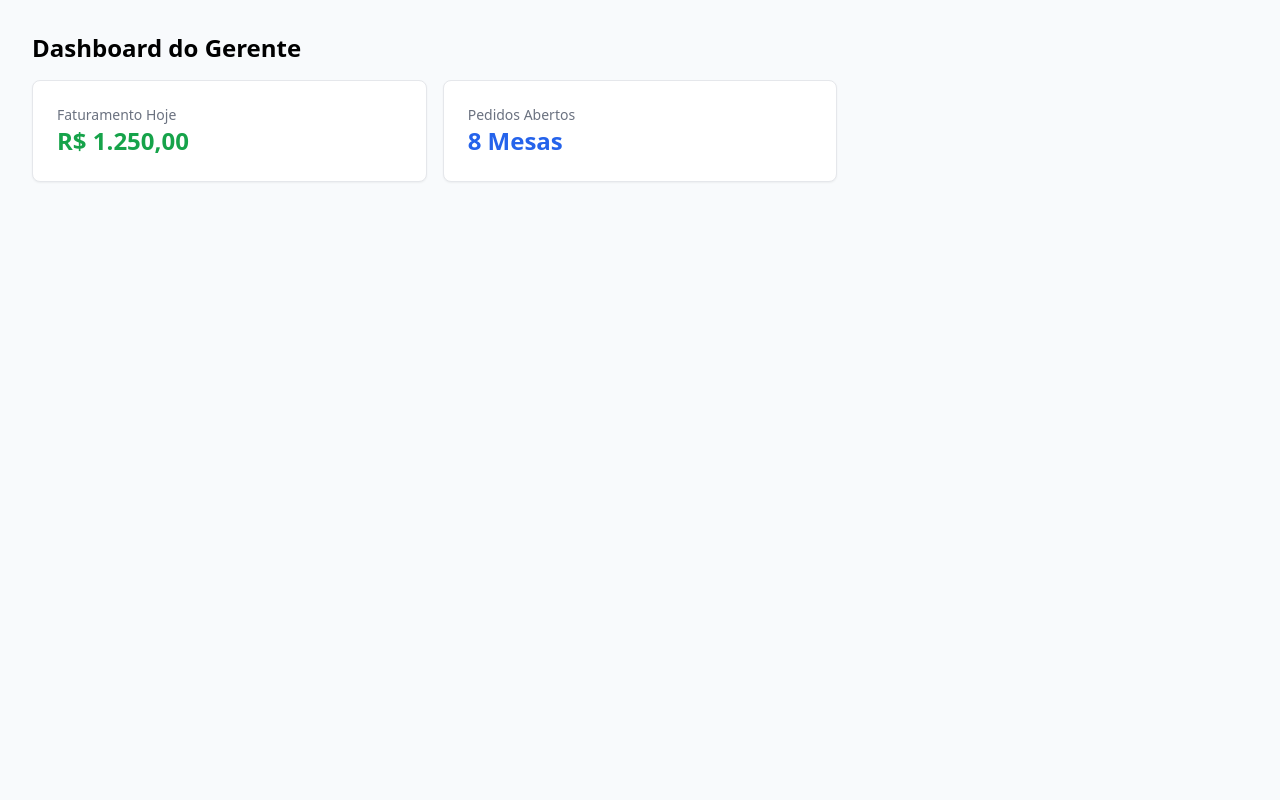
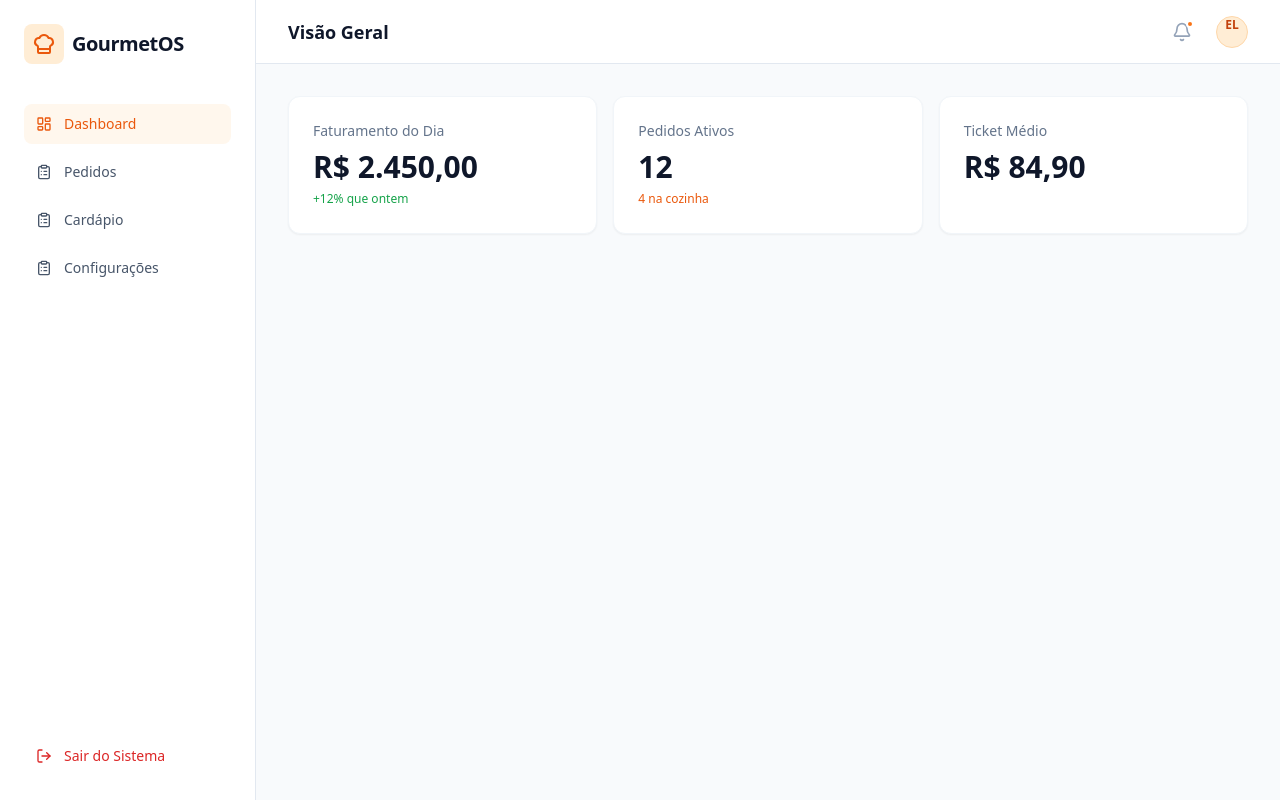
Before and after one commit to EvertonLuizdev/gourmet-os, a React (Vite) app in the folder gourmet-os/: page /admin in a window 1280 px wide. Built offline with nearby package versions, Linux system fonts and the light colour scheme.

Commit message:
feat(ui): implementa layout de autenticação e atualiza rotas

```diff
--- /dev/null
+++ b/gourmet-os/src/layouts/AppLayout.tsx
@@ -0,0 +1,117 @@
+import { Outlet, useNavigate, useLocation } from "react-router-dom";
+import {
+    LayoutDashboard,
+    UtensilsCrossed,
+    ClipboardList,
+    Settings,
+    LogOut,
+    ChefHat,
+    Bell
+} from "lucide-react"
+import { Button } from "../components/Button";
+
+export function AppLayout() {
+    const navigate = useNavigate();
+    const location = useLocation();
+
+    function isActive(path: string) {
+        return location.pathname === path
+            ? "bg-orange-50 text-orange-600"
+            : "text-slate-600 houver:bg-slate-50 houver:text-slace-900";
+    }
+
+    return (
+        <div className="min-h-screen grid grid-cols-[16rem_1fr] bg-slate-50">
+
+            {/* Sidebar lateral*/}
+            <aside className="border-r border-slate-200 bg-white p-6 flex flex-col justify-between">
+
+                <div>
+                    {/* Logo da Sidebar */}
+                    <div className="flex items-center gap-2 mb-10 text-slate-900">
+                        <div className="p-2 bg-orange-100 rounded-lg">
+                            <ChefHat className="h-6 w-6 text-orange-600" />
+                        </div>
+                        <span className="text-xl font-bold tracking-tight">GourmetOS</span>
+                    </div>
+
+                    {/* Menu de Navegação */}
+                    <nav className="space-y-2">
+                        <button
+                            onClick={() => navigate('/admin')}
+                            className={`w-full flex items-center gap-3 px-3 py-2.5 rounded-lg text-sm font-medium transition-solors ${isActive('/admin')}`}
+                        >
+                            <LayoutDashboard className="h-4 w-4" />
+                            Dashboard
+                        </button>
+
+                        <button
+                            onClick={() => navigate('/orders')}
+                            className={`w-full flex items-center gap-3 px-3 py-2.5 rounded-lg text-sm font-medium transition-colors ${isActive('/orders')}`}
+                        >
+                            <ClipboardList className="h-4 w-4" />
+                            Pedidos
+                        </button>
+
+                        <button
+                            onClick={() => navigate('/menu')}
+                            className={`w-full flex items-center gap-3 px-3 py-2.5 rounded-lg text-sm font-medium transition-colors ${isActive('/menu')}`}
+                        >
+                            <ClipboardList className="h-4 w-4" />
+                            Cardápio
+                        </button>
+
+                        <button
+                            onClick={() => navigate('/settings')}
+                            className={`w-full flex items-center gap-3 px-3 py-2.5 rounded-lg text-sm font-medium transition-colors ${isActive('/settings')}`}
+                        >
+                            <ClipboardList className="h-4 w-4" />
+                            Configurações
+                        </button>
+                    </nav>
+                </div>
+
+                {/* Botão de Sair */}
+                <button
+                    onClick={() => navigate('/')}
+                    className="flex items-center gap-3 px-3 py-2.5 rounded-lg text-sm font-medium text-red-600 hover:bg-red-50 transition-colors"
+                >
+                    <LogOut className="h-4 w-4"/>
+                    Sair do Sistema
+                </button>
+            </aside>
+
+            {/* Conteúdo Principal */}
+            <main className="flex flex-col">
+
+                {/* Header do Topo */}
+                <header className="h-16 border-b border-slate-200 bg-white px-8 flex items-center justify-between">
+                    <h1 className="text-lg font-semibold text-slate-900">
+                        {/* Lógica para mudar o título do header */}
+                        {location.pathname === '/admin' && 'Visão Geral'}
+                        {location.pathname === '/orders' && 'Pedidos em Andamento'}
+                        {location.pathname === '/menu' && 'Gerenciar Cardápio'}
+                        {location.pathname === '/settings' && 'Ajustes do Sistema'}
+                    </h1>
+
+                    <div className="flex items-center gap-4">
+                        <button className="relative p-2 text-slate-400 houver:text-slate-600 transition-colors">
+                            <Bell className="h-5 w-5" />
+                            <span className="absolute top-1.5 right-1.5 h-2 w-2 bg-orange-500 rounded-full border-2 border-white"></span>
+                        </button>
+
+                        <div className="h-8 w-8 rounded-full bg-orange-100 flex items center justify-center border border-orange-200">
+                            <span className="text-xs font-bold text-orange-700">EL</span>
+                        </div>
+                    </div>
+                </header>
+
+                {/* Aqui é onde as páginas vão fazer as mudanças */}
+                <div className="p-8">
+                    <Outlet />
+                </div>
+
+            </main>
+        </div>
+    );
+}
--- a/gourmet-os/src/routes.tsx
+++ b/gourmet-os/src/routes.tsx
@@ -1,36 +1,62 @@
 import { createBrowserRouter } from 'react-router-dom';
 import { SignIn } from './pages/SignIn';
+import { AppLayout } from './layouts/AppLayout';
 
 export const router = createBrowserRouter([
   {
     path: '/',
     element: <SignIn />,
   },
+
+  // ROTAS PROTEGIDAS (DENTRO DO PAINEL)
+  {
+    path: '/',
+    element: <AppLayout />, // O Layout envolve tudo que está "children"
+    children: [
         {
             path: '/admin',
             element: (
-      <div className="p-8 h-screen bg-slate-50">
-        <h1 className="text-2xl font-bold mb-4">Dashboard do Gerente</h1>
-        <div className="grid grid-cols-1 md:grid-cols-3 gap-4">
-             {/* Cards de Exemplo para quando você entrar */}
-            <div className="bg-white p-6 rounded-lg shadow-sm border">
-                <h3 className="text-gray-500 text-sm">Faturamento Hoje</h3>
-                <p className="text-2xl font-bold text-green-600">R$ 1.250,00</p>
+                // Conteúdo da Dashboard (Temporário, depois criamos um arquivo Dashboard.tsx)
+                <div className="grid grid-cols-3 gap-4">
+                     <div className="bg-white p-6 rounded-xl border border-slate-100 shadow-sm">
+                        <h3 className="text-slate-500 text-sm font-medium">Faturamento do Dia</h3>
+                        <p className="text-3xl font-bold text-slate-900 mt-2">R$ 2.450,00</p>
+                        <span className="text-green-600 text-xs font-medium">+12% que ontem</span>
                      </div>
-            <div className="bg-white p-6 rounded-lg shadow-sm border">
-                <h3 className="text-gray-500 text-sm">Pedidos Abertos</h3>
-                <p className="text-2xl font-bold text-blue-600">8 Mesas</p>
+                     <div className="bg-white p-6 rounded-xl border border-slate-100 shadow-sm">
+                        <h3 className="text-slate-500 text-sm font-medium">Pedidos Ativos</h3>
+                        <p className="text-3xl font-bold text-slate-900 mt-2">12</p>
+                        <span className="text-orange-600 text-xs font-medium">4 na cozinha</span>
                      </div>
+                     <div className="bg-white p-6 rounded-xl border border-slate-100 shadow-sm">
+                        <h3 className="text-slate-500 text-sm font-medium">Ticket Médio</h3>
+                        <p className="text-3xl font-bold text-slate-900 mt-2">R$ 84,90</p>
                      </div>
                 </div>
             )
         },
         {
+            path: '/orders',
+            element: <h1 className="text-2xl font-bold text-slate-800">Tela de Pedidos (Em construção)</h1>
+        },
+        {
+            path: '/menu',
+            element: <h1 className="text-2xl font-bold text-slate-800">Tela de Cardápio (Em construção)</h1>
+        },
+        {
+            path: '/settings',
+            element: <h1 className="text-2xl font-bold text-slate-800">Tela de Configurações (Em construção)</h1>
+        }
+    ]
+  },
+
+  // Rotas Externas (sem layout de admin)
+  {
       path: '/pos',
-      element: <div className="p-4 bg-orange-100 h-screen"><h1>Área do Garçom (PVD)</h1></div>,
+      element: <div className="p-4 bg-orange-100 h-screen"><h1>PVD Garçom</h1></div>,
   },
   {
       path: '/kitchen',
-      element: <div className="p-4 bg-slate-800 text-white h-screen"><h1>Área da Cozinha</h1></div>
-  },
+      element: <div className="p-4 bg-slate-800 text-white h-screen"><h1>Cozinha (KDS)</h1></div>
+  }
 ]);
```
Lines whose indentation alone changed are shown as unchanged.
